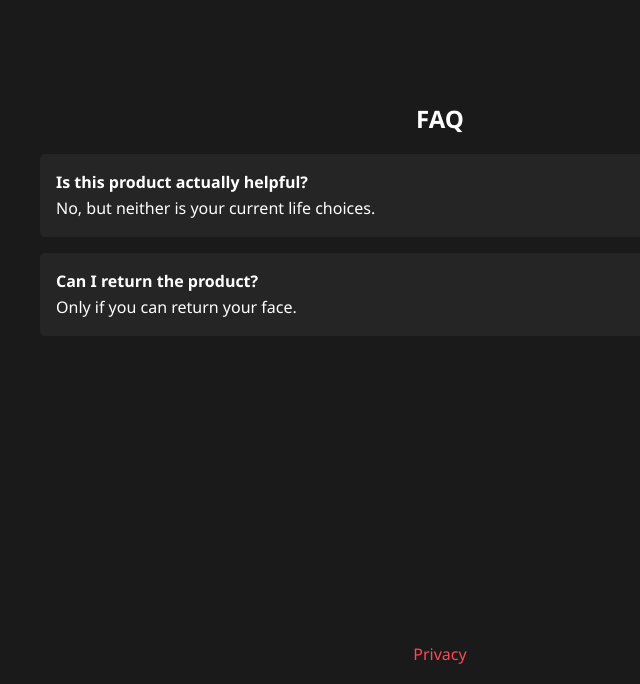
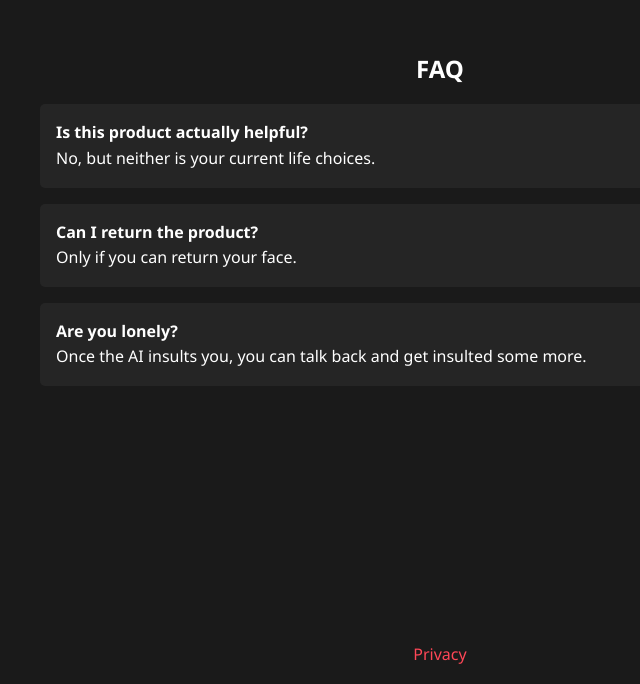
Before and after one commit to cosmixcom/Smart-Mirror, a website: page public/index.html in a window 1280 px wide. Shown: the part 2574-3258 px from the top of the page, without its empty margins (200-840 px from the left). Drawn offline with Linux system fonts and the light colour scheme.

Commit message:
Added information

```diff
--- a/public/index.html
+++ b/public/index.html
@@ -382,6 +382,10 @@
                     <h4>Can I return the product?</h4>
                     <p>Only if you can return your face.</p>
                 </div>
+                <div class="faq-item">
+                    <h4>Are you lonely?</h4>
+                    <p>Once the AI insults you, you can talk back and get insulted some more.</p>
+                </div>
             </div>
         </section>
 
```
